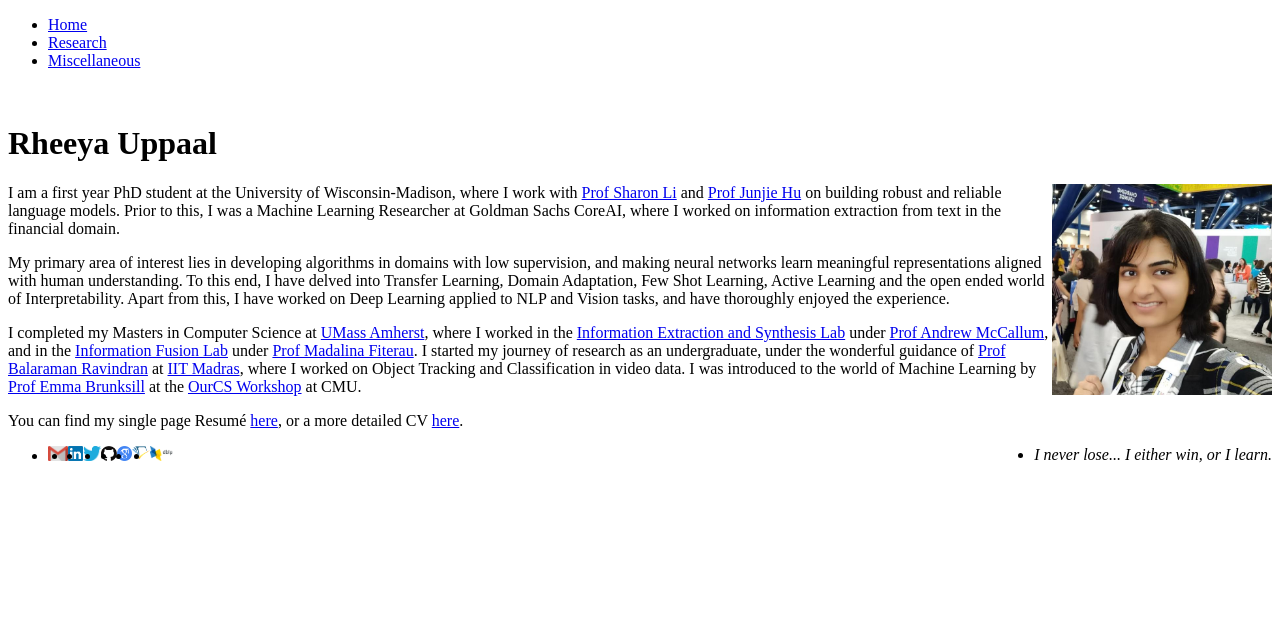
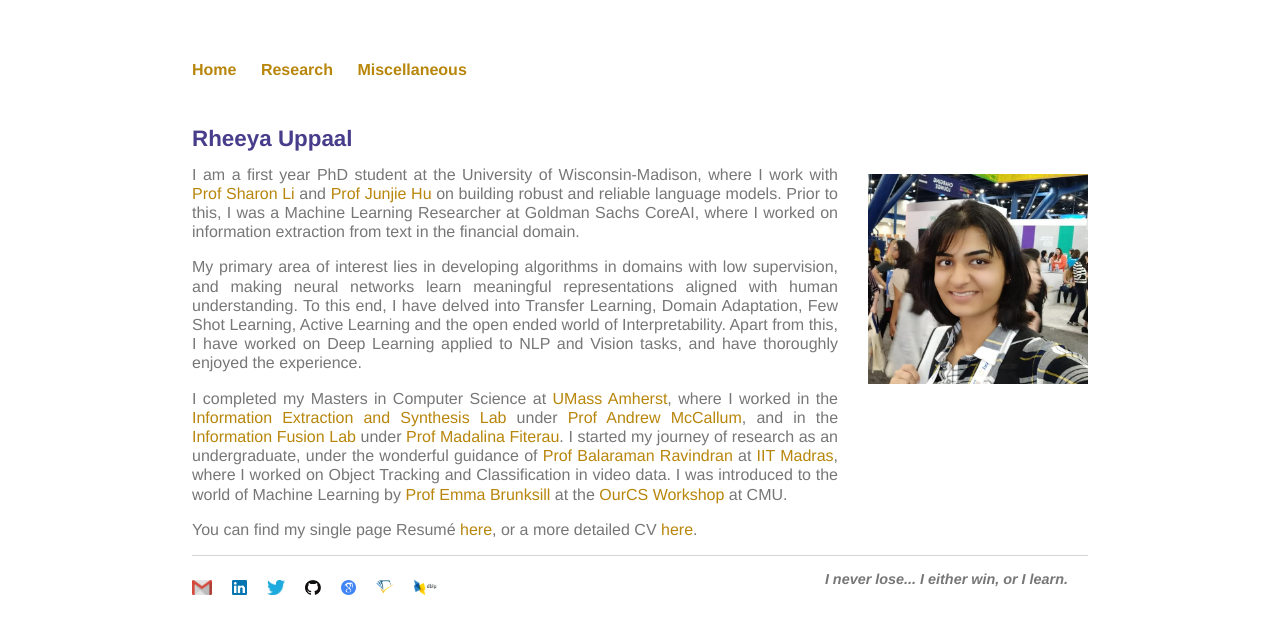
Before and after one commit to Uppaal/Uppaal.github.io, a Jekyll site: the page built from index.html, in a window 1280 px wide. Shown: the top 634 px of the page. Built offline with Jekyll 4.4.1, drawn with Linux system fonts in a browser that asks for light colours.

Commit message:
WIP: Bug fix.

```diff
--- a/_layouts/default.html
+++ b/_layouts/default.html
@@ -2,7 +2,7 @@
 	<html lang="en">
 		<head>
 			<title>{{ page.title }}</title>
-			<link rel="stylesheet" type="text/css" href="main.css">
+			<link rel="stylesheet" type="text/css" href="../css/main.css">
 		</head>
 		<body>
 			<nav>
```
Also changed, not shown: css/main.css (renamed from _layouts/main.css).
